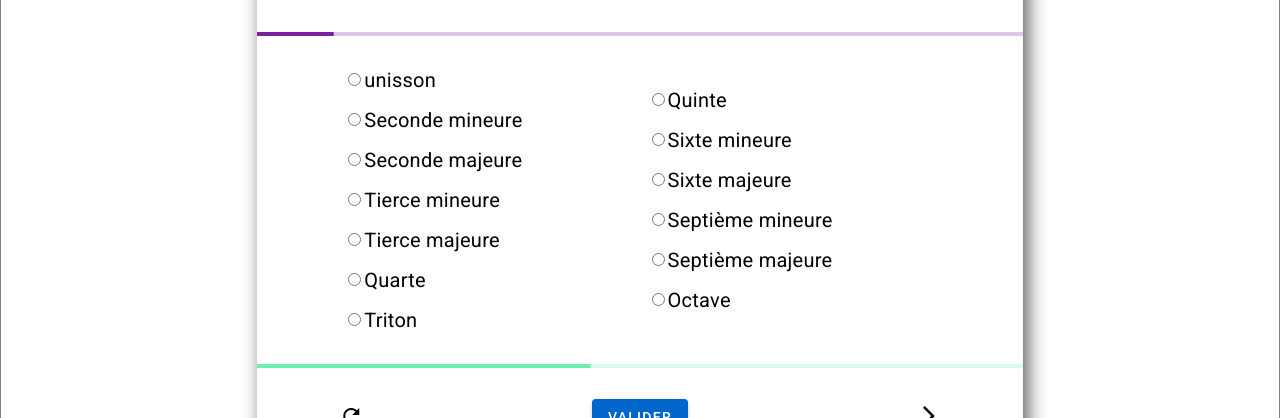
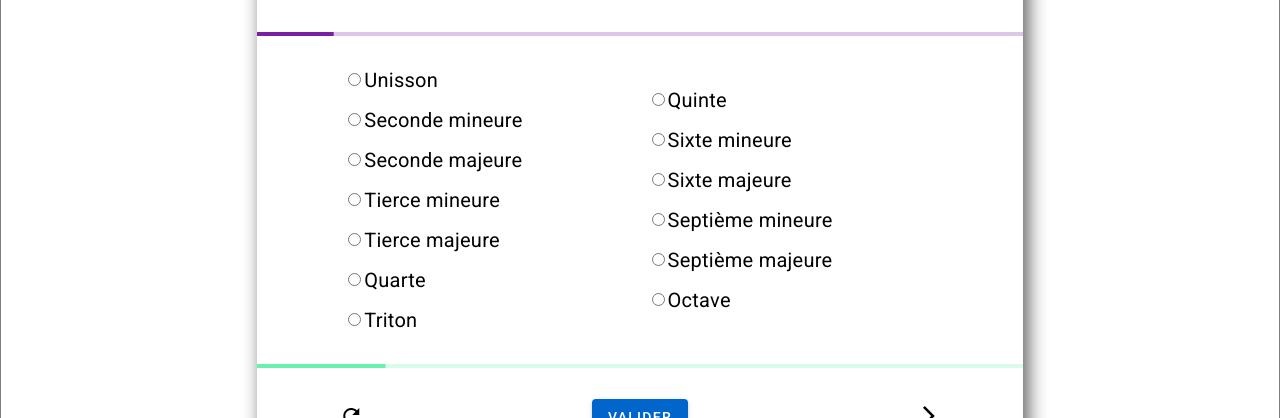
Before and after one commit to RadishSound/guitar-app, an Angular app: page /question in a window 1280 px wide. Shown: the part 200-618 px from the top of the page. Built offline with nearby package versions, Linux system fonts and the light colour scheme.

Commit message:
fix valide / wrong answer and time out

```diff
--- a/src/app/learning-interval/learning-interval.component.html
+++ b/src/app/learning-interval/learning-interval.component.html
@@ -31,12 +31,12 @@
             <div class="pre-settings">
                 <label>
                     Vitesse :
-                    <mat-slider min="3" max="20" step="1" discrete [displayWith]="formatLabel" >
+                    <mat-slider min="3" max="60" step="1" discrete [displayWith]="formatLabel" >
                         <input matSliderThumb [(ngModel)] = "tempsReponse">
                       </mat-slider>
                 </label>
                 <label>
-                    Nombre de question :
+                    Nombre de questions :
                     <input [(ngModel)] = "nombreQuestion" class="inputNumber" type="number" name="numberInput" value="1" min="0" max="100" step="1">
                 </label>
 
--- a/src/app/question/question.component.ts
+++ b/src/app/question/question.component.ts
@@ -34,10 +34,10 @@ export class QuestionComponent {
         this.answersIntervalleList.push(this.learningIntervalService.intervalleNameList[intervalle]);
       }
     }
-    console.log(this.questionList.map(q => q.nameInterval));
+    console.log(this.questionList);
     this.currentAnswer = "";
     this.currentResponse = this.learningIntervalService.intervalleNameList[Math.abs(this.currentQuestion.interval)];
-    this.currentTimer = -1;
+    this.currentTimer = -2;
     this.barTimer = 'accent';
     this.timer();
 
@@ -48,39 +48,24 @@ export class QuestionComponent {
   }
 
   validate() {
-
-
-    if (this.currentAnswer = "") {
-      console.log("Merci de choisir un intervalle avant de valider");
+    if (this.currentAnswer === "") {
+      console.warn("Merci de choisir un intervalle avant de valider");
     } else {
-      this.currentQuestion.isAnswered = true;
-      this.currentQuestion.answer = this.currentAnswer;
-
-      if (this.currentAnswer === this.currentResponse) {
-        this.currentQuestion.isCorrect = true;
-      } else {
-        this.currentQuestion.isCorrect = false;
+      this.validateAnswer(this.currentAnswer);
     }
   }
-  }
+
   nextQuestion() {
-
-    if(this.currentQuestion.isAnswered){
+    if (this.currentQuestion.isAnswered) {
       if (this.currentQuestion.numeroQuestion === this.questionList.length) {
-        console.log('fin quizz');
         this.learningIntervalService.questionList = this.questionList;
         this.router.navigateByUrl('/resultat');
-        this.currentTimer = -1;
-
-
-      }else{
+        this.currentTimer = -2;
+      } else {
         this.currentQuestion = this.questionList[this.currentQuestion.numeroQuestion];
         this.currentResponse = this.learningIntervalService.intervalleNameList[Math.abs(this.currentQuestion.interval)];
         this.learningIntervalService.playIntervalleSound(this.currentQuestion.stringNoteReference, this.currentQuestion.fretNoteReference, this.currentQuestion.interval);
         this.timer();
-
-
-
       }
 
     }
@@ -90,32 +75,38 @@ export class QuestionComponent {
 
   }
 
-timer(){
-  this.currentTimer = -1;
+  timer() {
+    this.currentTimer = -2;
     let validateButton = <HTMLButtonElement>document.getElementById('validate-button');
     validateButton.disabled = false;
 
 
-  const timer = setInterval(()=> {
-
+    const timer = setInterval(() => {
       this.currentTimer = +(this.currentTimer + 0.1).toFixed(2);
-    console.log(this.currentTimer)
-    if(this.currentTimer === this.tempsReponse){
+      if (this.currentTimer === this.tempsReponse) {
         validateButton.disabled = true;
-      console.log(validateButton);
-      this.currentQuestion.isAnswered = true;
-      this.currentQuestion.isCorrect = false;
-      this.currentQuestion.answer = "Time out";
+         this.validateAnswer("Time out");
          clearInterval(timer);
 
       }
-    if(this.currentTimer/this.tempsReponse >0.8){
+      if (this.currentTimer / this.tempsReponse > 0.8) {
         this.barTimer = 'warn';
       }
 
-  },100);
+    }, 100);
 
   }
 
+  validateAnswer(answer: string) {
+    this.currentQuestion.isAnswered = true;
+    this.currentQuestion.answer = answer;
+
+    if (answer === this.currentResponse) {
+      this.currentQuestion.isCorrect = true;
+    } else {
+      this.currentQuestion.isCorrect = false;
 
     }
+  }
+
+}
--- a/src/app/services/learning-interval.service.ts
+++ b/src/app/services/learning-interval.service.ts
@@ -12,13 +12,13 @@ export class LearningIntervalService {
   audioContext = new AudioContext()
   stringList = new Array(6);
   fretPlaybackRateList = new Array(24);
-  tempsReponse = 10;
+  tempsReponse = 20;
   vitesseIntervalle = 1;
   intervalleListSetting = new Array(12);
   typeIntervalleListSetting = [true, true, true];
   typeIntervalleNameList = ["Descendant", "Ascendant", "Harmonie"];
   nombreQuestion = 10;
-  intervalleNameList = ["unisson", "Seconde mineure", "Seconde majeure", "Tierce mineure", "Tierce majeure", "Quarte","Triton","Quinte","Sixte mineure", "Sixte majeure", "Septième mineure","Septième majeure", "Octave"];
+  intervalleNameList = ["Unisson", "Seconde mineure", "Seconde majeure", "Tierce mineure", "Tierce majeure", "Quarte","Triton","Quinte","Sixte mineure", "Sixte majeure", "Septième mineure","Septième majeure", "Octave"];
   questionList!: Questions[];
 
 
```
Lines whose indentation alone changed are shown as unchanged.
